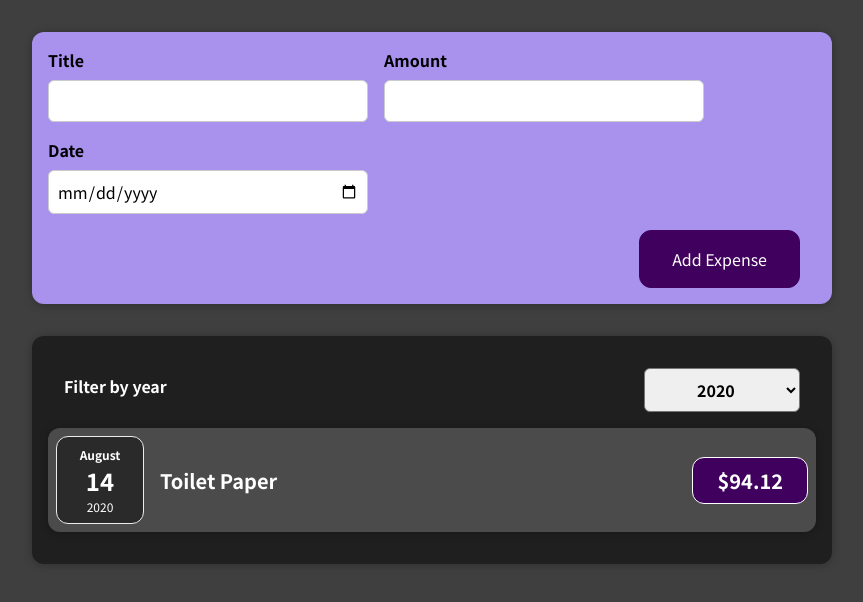
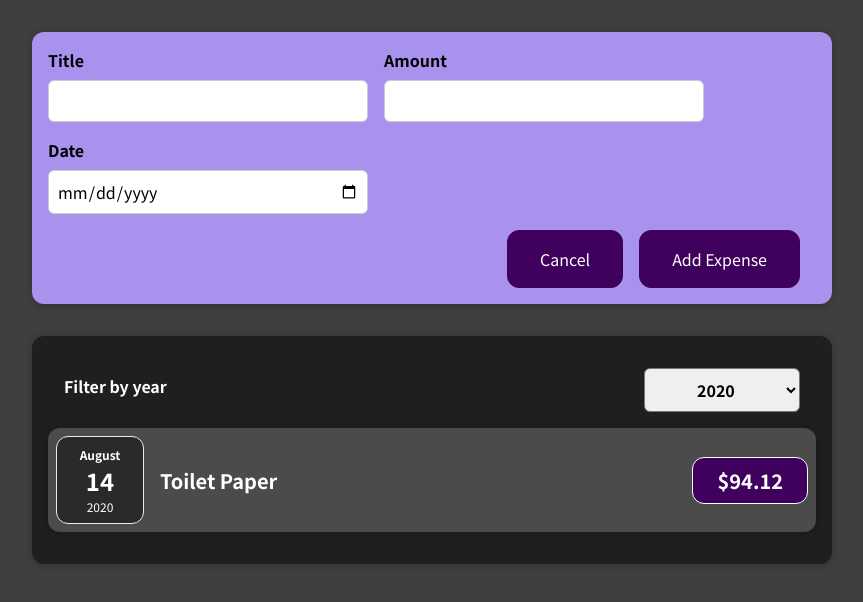
Before and after one commit to etreadway/expense-tracker, a React (Create React App) app: page / in a window 1280 px wide. Shown: the top 602 px of the page, without its empty margins (208-1071 px from the left). Built offline with nearby package versions, Linux system fonts and the light colour scheme.

Commit message:
added ability to hide and show form

```diff
--- a/src/components/NewExpense/ExpenseForm.jsx
+++ b/src/components/NewExpense/ExpenseForm.jsx
@@ -6,35 +6,18 @@ const ExpenseForm = (props) => {
   const [enteredTitle, setEnteredTitle] = useState("");
   const [enteredAmount, setEnteredAmount] = useState("");
   const [enteredDate, setEnteredDate] = useState("");
-
-  // const [userInput, setUserInput] = useState({
-  //   enteredTitled: "",
-  //   enteredAmount: "",
-  //   enteredDate: "",
-  // });
+  const [showForm, setShowForm] = useState(true);
 
   const titleChangeHandler = (event) => {
     setEnteredTitle(event.target.value);
-    // setUserInput({
-    //   ...userInput,
-    //   enteredTitled: event.target.value,
-    // });
   };
 
   const amountChangeHandler = (event) => {
     setEnteredAmount(event.target.value);
-    // setUserInput({
-    //   ...userInput,
-    //   enteredAmount: event.target.value,
-    // });
   };
 
   const dateChangeHandler = (event) => {
     setEnteredDate(event.target.value);
-    // setUserInput({
-    //   ...userInput,
-    //   enteredDate: event.target.value,
-    // });
   };
 
   const submitHandler = (event) => {
@@ -53,6 +36,21 @@ const ExpenseForm = (props) => {
     setEnteredAmount("");
   };
 
+  const changeShowFormHandler = () => {
+    if (showForm === false) {
+      setShowForm(true);
+    } else {
+      setShowForm(false);
+    }
+  };
+
+  if (showForm === false) {
+    return (
+      <div>
+        <button onClick={changeShowFormHandler}>Add New Expense</button>
+      </div>
+    );
+  } else {
     return (
       <form onSubmit={submitHandler}>
         <div className="new-expense__controls">
@@ -86,10 +84,12 @@ const ExpenseForm = (props) => {
           </div>
         </div>
         <div className="new-expense__actions">
+          <button onClick={changeShowFormHandler}>Cancel</button>
           <button type="submit">Add Expense</button>
         </div>
       </form>
     );
+  }
 };
 
 export default ExpenseForm;
```
Lines whose indentation alone changed are shown as unchanged.
